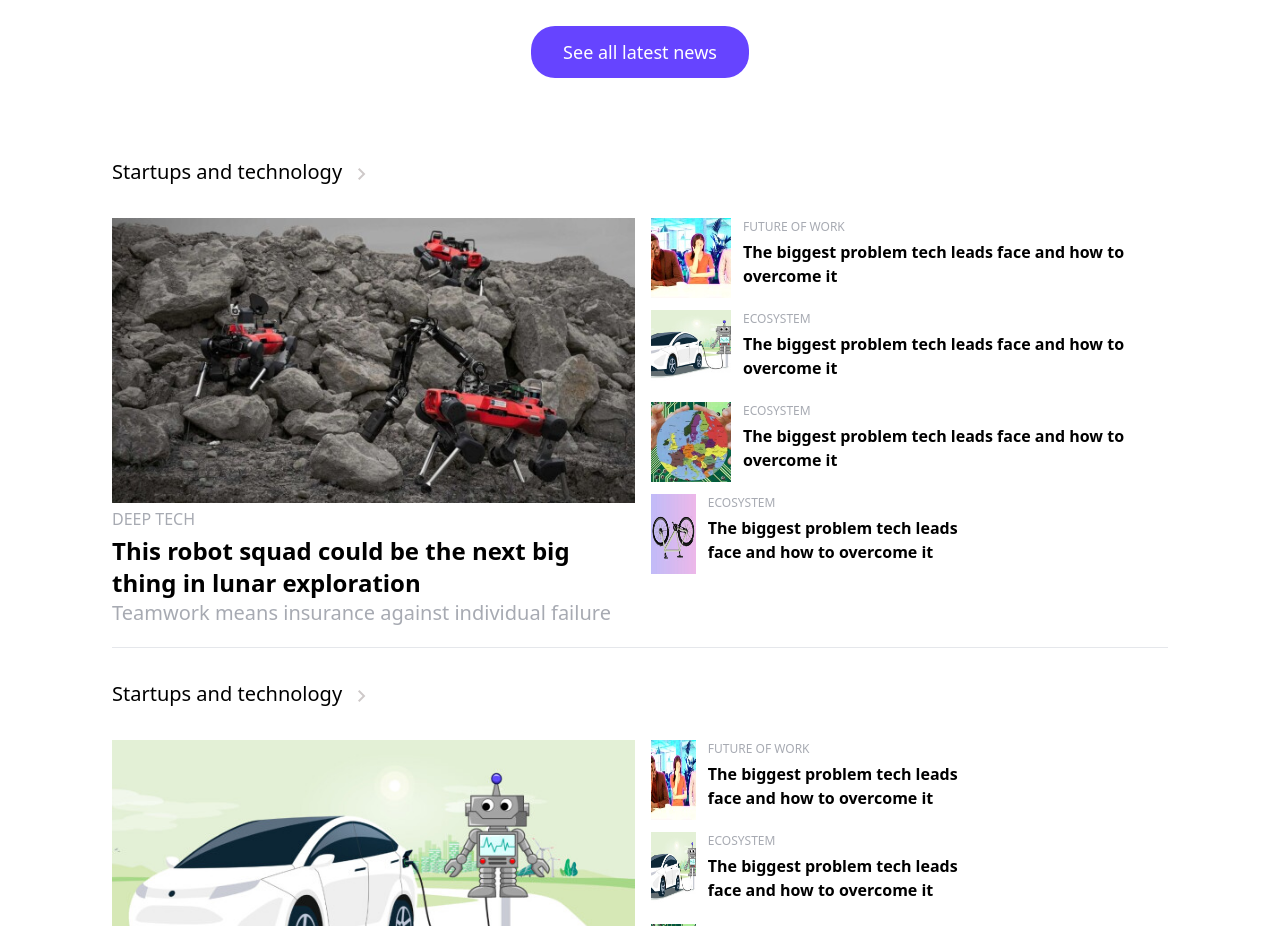
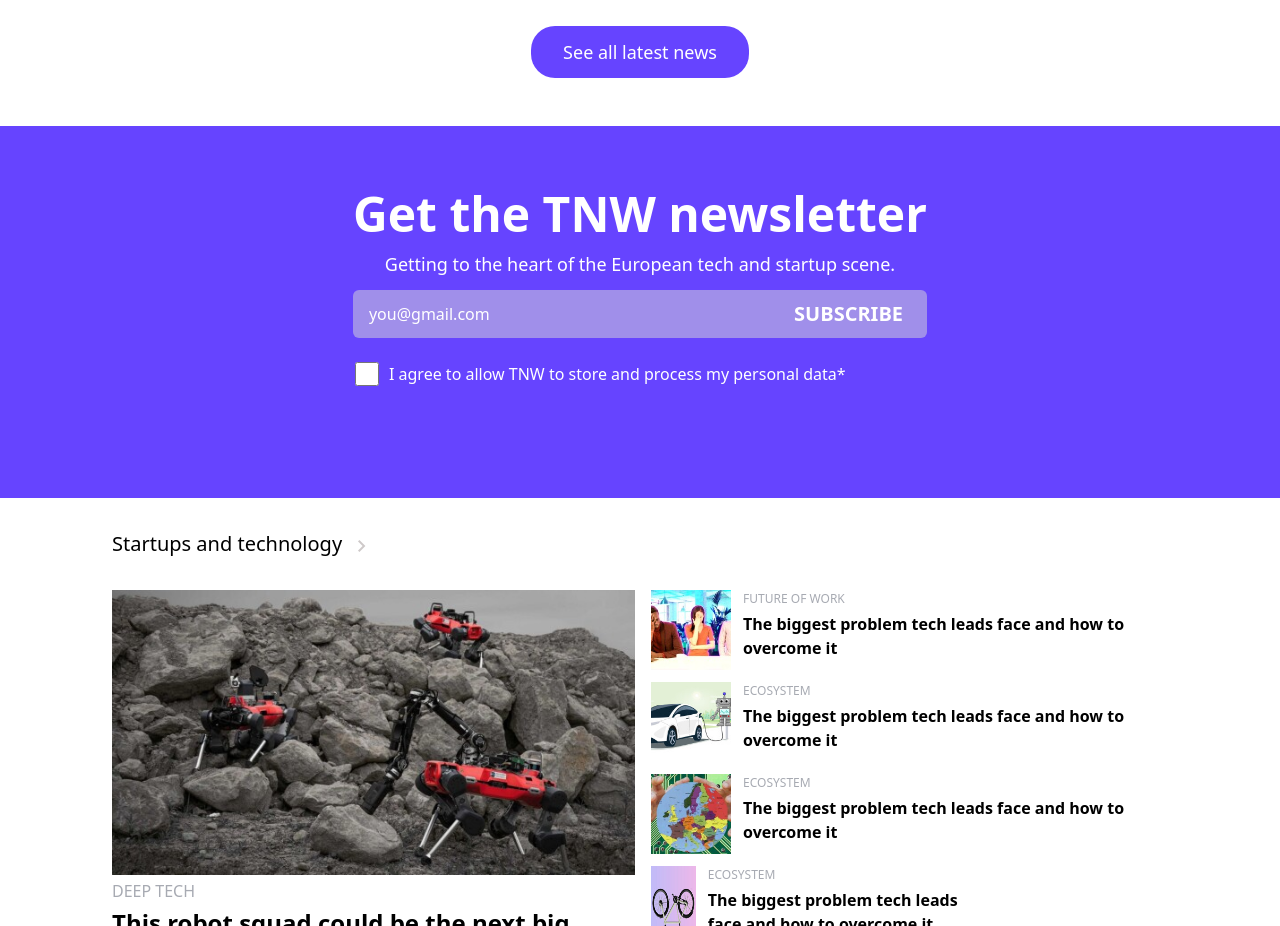
Before and after one commit to gasangw/Next-Web, a website built with Vite: page index.html in a window 1280 px wide. Shown: the part 1200-2126 px from the top of the page. Built offline with nearby package versions, Linux system fonts and the light colour scheme.

Commit message:
Add form for subscription

```diff
--- a/index.html
+++ b/index.html
@@ -135,6 +135,27 @@
                 <button class="flex mx-auto my-12 text-lg font-medium text-white py-3 px-8 rounded-3xl bg-[#6644ff]">See all latest news</button>
             </div>
         </setion>
+
+        <section class="bg-[#6644ff]">
+                <div class="container text-white py-16">
+                   <div class="grid place-content-center">
+                    <h2 class="text-5xl font-extrabold">Get the TNW newsletter</h2>
+                    <p class="text-center text-lg py-3">Getting to the heart of the European tech and startup scene. </p>
+                    <form>
+                       <div class="flex rounded-md bg-[#a08fea]">
+                        <input type="email" placeholder="you@gmail.com" class="placeholder:text-white rounded-md px-4 outline-white border-none py-3 w-[90%] bg-transparent" />
+                        <button class="ml-auto pr-6 pl-3 font-bold text-xl">SUBSCRIBE</button>
+                       </div>
+                       <div class="flex py-6 gap-2">
+                        <input type="checkbox" class="w-7"/>
+                        <p>I agree to allow TNW to store and process my personal data*</p>
+                       </div>
+                    </form>
+
+                   </div>
+                </div>
+                <br>
+        </section>
 
         <section>
             <div class="container">
```
